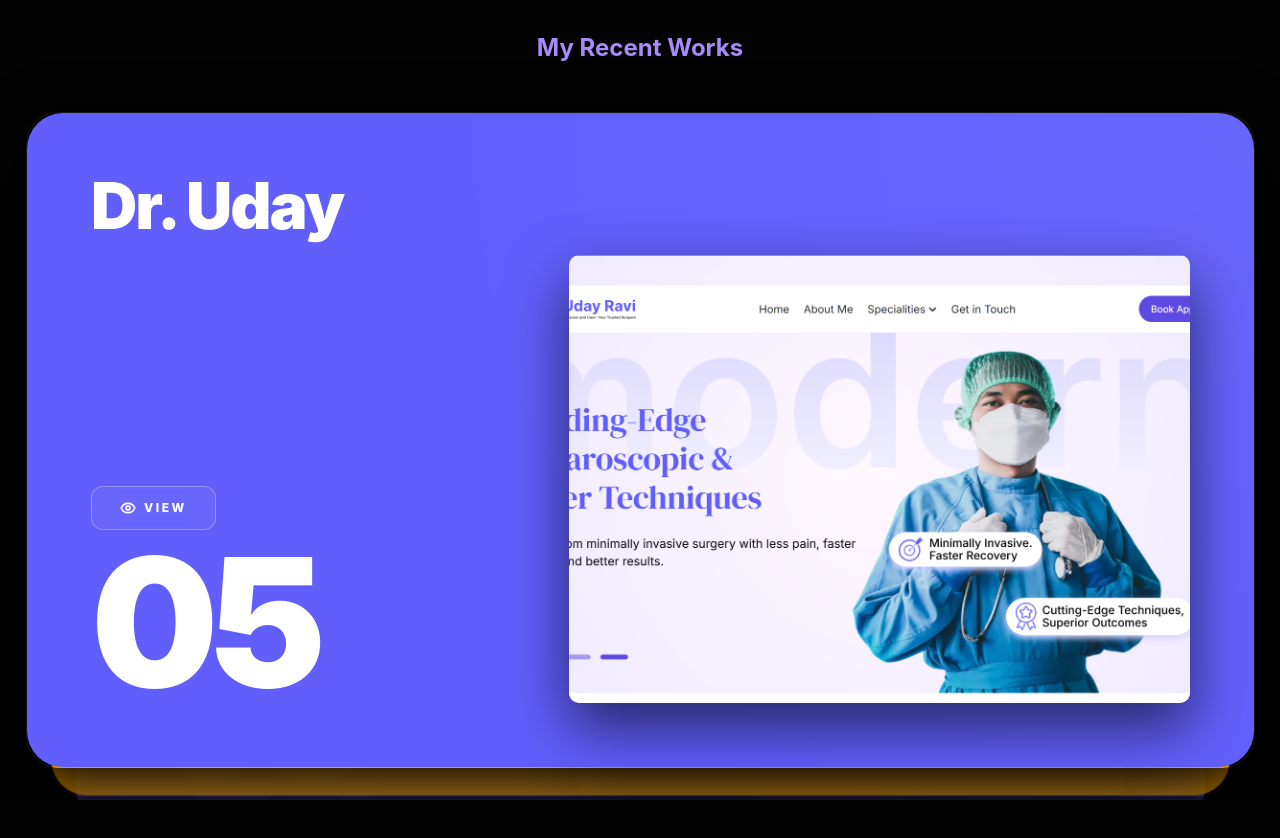
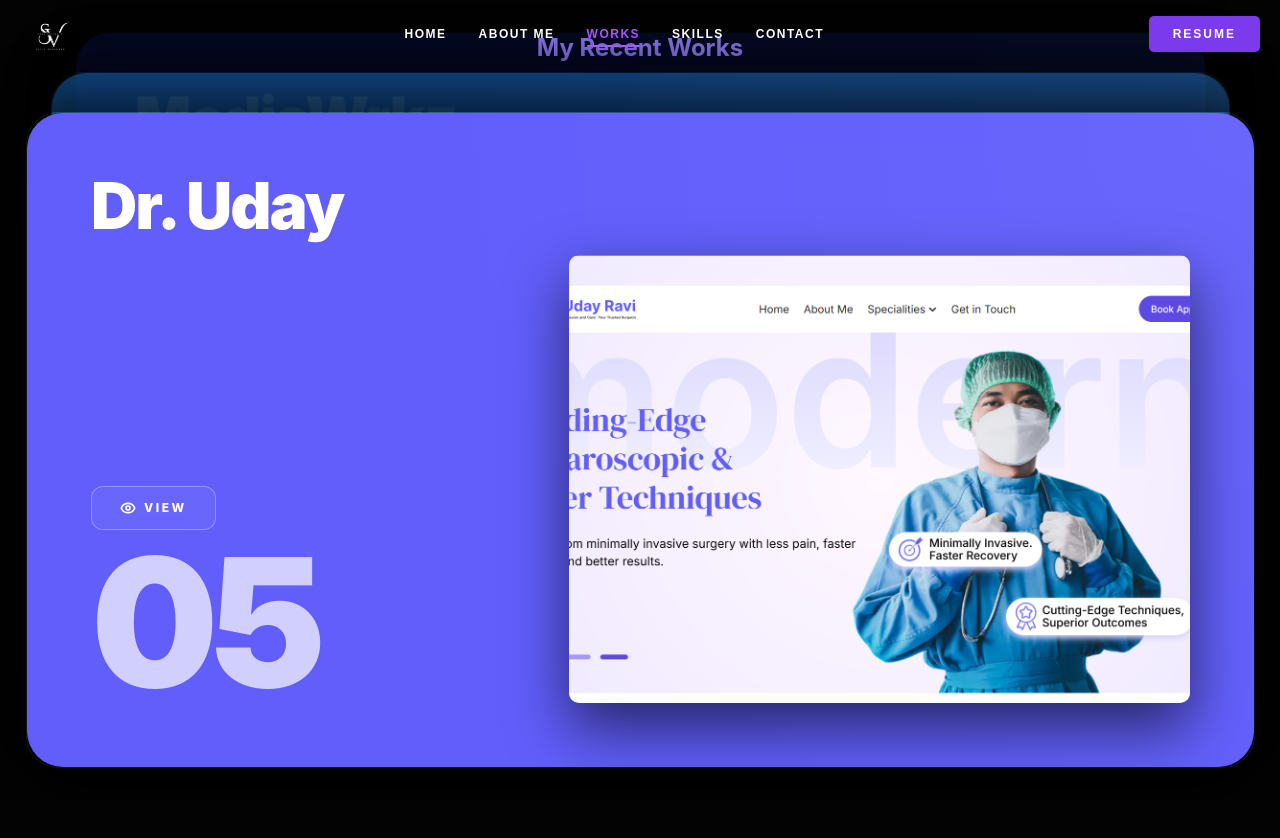
Before and after one commit to ragul66/Valsan-portfolio, a Next.js app: page /Myworks in a window 1280 px wide. Shown: the top 838 px of the page. Built offline with nearby package versions, Linux system fonts and the light colour scheme.

Commit message:
commit the changes

```diff
--- a/src/app/Myworks/page.jsx
+++ b/src/app/Myworks/page.jsx
@@ -158,77 +158,41 @@ const MagneticViewBtn = ({ onClick }) => {
 const ProjectCard = ({ project, i, total, activeFloat, setActiveProject }) => {
   // Use pure reactive functions to compute the Deck Shuffle mechanics
 
-  // 1. Horizontal constraint (no lateral swing, stays centered)
+  // 1. Horizontal constraint
   const x = useTransform(activeFloat, () => "0%");
 
-  // 2. Rotational flip backwards (Up and over)
-  const rotateX = useTransform(activeFloat, (val) => {
+  // 2. No rotation for the clean stack effect
+  const rotateX = useTransform(activeFloat, () => "0deg");
+
+  // 3. Vertical sliding from bottom, and staying slightly up when pushed back
+  const y = useTransform(activeFloat, (val) => {
     const diff = i - val;
-    if (diff >= 0) return "0deg";
-    if (diff < 0 && diff > -1) {
-      // As it flies up and behind, tilt it backwards into the screen
-      const rot = 180 * diff * (diff + 1); // peaks at -45deg
-      return `${rot}deg`;
+    if (diff > 0) {
+      // Coming from bottom
+      return `${diff * 120}%`;
     }
-    return "0deg";
+    // Pushed back: slight move upwards
+    return `calc(${diff * 40}px)`;
   });
 
-  // 3. Vertical depth cascading + upward arc
-  const y = useTransform(activeFloat, (val) => {
+  // 4. Scale down when pushed back
+  const scale = useTransform(activeFloat, (val) => {
     const diff = i - val;
-    if (diff >= 0) {
-      return `${diff * 28}px`;
-    }
-    if (diff < 0 && diff > -1) {
-      // Move to back pile linearly, but arc heavily upwards out of view
-      const finalY = (total - 1) * 28;
-      const progress = -diff;
-      const linearY = progress * finalY;
-      // Arc going upwards: peak at -0.5 reaches approx -120%
-      const arcPercent = 480 * diff * (diff + 1); // 480 * -0.25 = -120%
-      return `calc(${linearY}px + ${arcPercent}%)`;
-    }
-    const virtualDiff = total + diff;
-    return `${virtualDiff * 28}px`;
+    if (diff > 0) return 1;
+    // Shrink smoothly
+    return 1 + diff * 0.04;
   });
 
-  // 4. Scale reduction for depth illusion
-  const scale = useTransform(activeFloat, (val) => {
+  // 5. Opacity dimming when pushed back
+  const opacity = useTransform(activeFloat, (val) => {
     const diff = i - val;
-    if (diff >= 0) return 1 - diff * 0.04;
-    if (diff < 0 && diff > -1) {
-      // Dip scale aggressively while flipping over
-      const arc = -0.15 * Math.sin(Math.PI * -diff);
-      const progress = -diff;
-      const linearScale = 1 - progress * ((total - 1) * 0.04);
-      return linearScale + arc;
-    }
-    const virtualDiff = total + diff;
-    return 1 - virtualDiff * 0.04;
+    if (diff > 0) return 1;
+    // Fade out slightly to create depth shadow
+    return 1 + diff * 0.4;
   });
 
-  // 5. Opacity dimming towards the bottom of the deck
-  const opacity = useTransform(activeFloat, (val) => {
-    const diff = i - val;
-    if (diff >= 0) return Math.max(0, 1 - diff * 0.15);
-    if (diff < 0 && diff > -1) {
-      const progress = -diff;
-      return Math.max(0, 1 - progress * ((total - 1) * 0.15));
-    }
-    const virtualDiff = total + diff;
-    return Math.max(0, 1 - virtualDiff * 0.15);
-  });
-
-  // 6. Dynamic Z-Index for safe 3D traversal clipping
-  const zIndex = useTransform(activeFloat, (val) => {
-    const diff = i - val;
-    if (diff >= 0) return 100 - i;
-    // VERY IMPORTANT: Card must retain its high Z-index while swinging OUT (First half of animation).
-    // Once clear of the stack (-0.5), it drops Z-index immediately so it swings IN behind everything.
-    if (diff >= -0.5) return 100 - i;
-    if (diff >= -1) return 0;
-    return 100 - (total + i);
-  });
+  // 6. Z-Index: newer cards render on top
+  const zIndex = i;
 
   return (
     <motion.div
@@ -241,25 +205,17 @@ const ProjectCard = ({ project, i, total, activeFloat, setActiveProject }) => {
         rotateX,
         opacity,
         zIndex,
-        willChange: "transform, opacity, z-index",
-        transformOrigin: "bottom center", // Anchor rotation to bottom gives heavy satisfying deck feel
+        willChange: "transform, opacity",
+        transformOrigin: "top center", // Anchor rotation/scale to top gives satisfying stack feel
         borderRadius: "32px",
         overflow: "hidden",
-        boxShadow: "0 -5px 40px rgba(0,0,0,0.6), 0 30px 60px rgba(0,0,0,0.8)",
+        boxShadow: "0 -20px 50px rgba(0,0,0,0.5), 0 30px 60px rgba(0,0,0,0.8)",
         border: "1px solid rgba(255,255,255,0.08)",
       }}
     >
-      <div style={{
+      <div className="project-card-inner" style={{
         backgroundColor: project.bgColor,
         color: project.textColor,
-        borderRadius: "36px",
-        padding: "clamp(36px, 5vw, 75px)",
-        height: "100%",
-        display: "grid",
-        gridTemplateColumns: "1fr 1.3fr",
-        gridTemplateRows: "auto 1fr auto",
-        gap: "0",
-        position: "relative",
       }}>
         {/* Deep premium aesthetic background noise/grid optional here */}
         <div style={{
@@ -270,50 +226,25 @@ const ProjectCard = ({ project, i, total, activeFloat, setActiveProject }) => {
         }} />
 
         {/* Title */}
-        <h3 style={{
-          gridColumn: "1 / -1",
-          fontSize: "clamp(36px, 5vw, 84px)",
-          fontWeight: 900, lineHeight: 0.9,
-          margin: "0 0 20px", letterSpacing: "-2px",
-          position: "relative", zIndex: 2
-        }}>
+        <h3 className="project-card-title">
           {project.title}
         </h3>
 
         {/* Left: View + Number */}
-        <div style={{
-          display: "flex", flexDirection: "column",
-          justifyContent: "flex-end", gap: "20px",
-          paddingBottom: "10px",
-          position: "relative", zIndex: 2
-        }}>
+        <div className="project-card-left">
           <MagneticViewBtn onClick={() => setActiveProject(project)} />
-          <span style={{
-            fontSize: "clamp(90px, 14vw, 200px)",
-            fontWeight: 950, opacity: 30,
-            lineHeight: 0.8, letterSpacing: "-8px",
-            color: "#fff",
-            fontFamily: "'Inter', sans-serif"
-          }}>
+          <span className="project-card-number">
             {project.id}
           </span>
         </div>
 
         {/* Right: Image Frame */}
-        <div style={{
-          position: "relative",
-          borderRadius: "10px",
-          overflow: "hidden",
-          alignSelf: "stretch",
-          minHeight: "400px",
-          boxShadow: "0 25px 60px rgba(0,0,0,0.6)",
-          zIndex: 2,
-        }}>
+        <div className="project-card-right">
           <Image
             src={project.slides[0].src}
             alt={project.title}
             fill
-            style={{ objectFit: "cover" }}
+            style={{ objectFit: "cover", objectPosition: "top" }}
             placeholder="blur"
             sizes="(max-width: 768px) 90vw, 45vw"
             priority={i < 2}
@@ -409,6 +340,86 @@ const RecentWorks = () => {
           <ProjectModal project={activeProject} onClose={() => setActiveProject(null)} />
         )}
       </AnimatePresence>
+      <style>{`
+        .project-card-inner {
+          border-radius: 36px;
+          padding: clamp(36px, 5vw, 75px);
+          height: 100%;
+          display: grid;
+          grid-template-columns: 1fr 1.3fr;
+          grid-template-rows: auto 1fr auto;
+          gap: 0;
+          position: relative;
+        }
+        .project-card-title {
+          grid-column: 1 / -1;
+          font-size: clamp(36px, 5vw, 84px);
+          font-weight: 900;
+          line-height: 0.9;
+          margin: 0 0 20px;
+          letter-spacing: -2px;
+          position: relative;
+          z-index: 2;
+        }
+        .project-card-left {
+          display: flex;
+          flex-direction: column;
+          justify-content: flex-end;
+          gap: 20px;
+          padding-bottom: 10px;
+          position: relative;
+          z-index: 2;
+        }
+        .project-card-number {
+          font-size: clamp(90px, 14vw, 200px);
+          font-weight: 950;
+          opacity: 0.7;
+          line-height: 0.8;
+          letter-spacing: -8px;
+          color: #fff;
+          font-family: 'Inter', sans-serif;
+        }
+        .project-card-right {
+          position: relative;
+          border-radius: 10px;
+          overflow: hidden;
+          align-self: stretch;
+          min-height: 400px;
+          box-shadow: 0 25px 60px rgba(0,0,0,0.6);
+          z-index: 2;
+        }
+
+        @media (max-width: 768px) {
+          .project-card-inner {
+            grid-template-columns: 1fr;
+            grid-template-rows: auto 1fr auto;
+            padding: 24px;
+            gap: 20px;
+          }
+          .project-card-title {
+            font-size: clamp(32px, 10vw, 48px);
+            margin-bottom: 0px;
+          }
+          .project-card-left {
+            flex-direction: row;
+            justify-content: space-between;
+            align-items: center;
+            padding-bottom: 0px;
+            gap: 12px;
+            grid-row: 3;
+          }
+          .project-card-number {
+            font-size: clamp(60px, 15vw, 80px);
+            line-height: 0.8;
+            letter-spacing: -4px;
+          }
+          .project-card-right {
+            grid-row: 2;
+            min-height: 280px;
+            border-radius: 20px;
+          }
+        }
+      `}</style>
     </div>
   );
 };
--- a/src/app/contactme/page.jsx
+++ b/src/app/contactme/page.jsx
@@ -2,7 +2,6 @@
 import React from "react";
 import Image from "next/image";
 import contact from "../../../public/Black and White Minimalist Professional Initial Logo/contact.png";
-import Navbar from "../components/Navbar";
 
 const ContactSection = () => {
   const email = "sreevalsan624@gmail.com";
@@ -40,7 +39,6 @@ const ContactSection = () => {
 
   return (
     <>
-      <Navbar />
       <div className="bg-gradient-to-tr from-black via-black to-purple-900 flex flex-col items-center justify-center p-4 min-h-screen">
         <div className="max-w-2xl w-full text-center space-y-8">
           <div className="bg-transparent rounded-full w-40 h-40 mx-auto flex items-center justify-center">
--- a/src/app/layout.js
+++ b/src/app/layout.js
@@ -1,4 +1,5 @@
 import "./globals.css";
+import Navbar from "./components/Navbar";
 
 export const metadata = {
   title: "Valsan-Portfolio",
@@ -8,12 +9,15 @@ export const metadata = {
 export default function RootLayout({ children }) {
   return (
     <html lang="en">
-      <body style={{ animation: "pageLoad 0.6s ease both" }}>
-        {children}
+      <body>
+        <Navbar />
+        <main style={{ animation: "pageLoad 0.6s ease both" }}>
+          {children}
+        </main>
         <style>{`
           @keyframes pageLoad {
             from { opacity: 0; transform: translateY(10px); }
-            to   { opacity: 1; transform: translateY(0); }
+            to   { opacity: 1; transform: none; }
           }
         `}</style>
       </body>
--- a/src/app/page.js
+++ b/src/app/page.js
@@ -1,5 +1,4 @@
 import Services from "./Myskills/page";
-import Navbar from "./components/Navbar";
 import Header from "./home/Header";
 import AboutSection from "./about/page";
 import RecentWorks from "./Myworks/page";
@@ -12,7 +11,6 @@ import MarqueeBanner from "./components/MarqueeBanner";
 export default function Home() {
   return (
     <>
-      <Navbar />
       <Header />
       <AboutSection />
       <MarqueeBanner />
```
Also changed, not shown: src/app/home/Header.jsx (+57 -28 lines).
